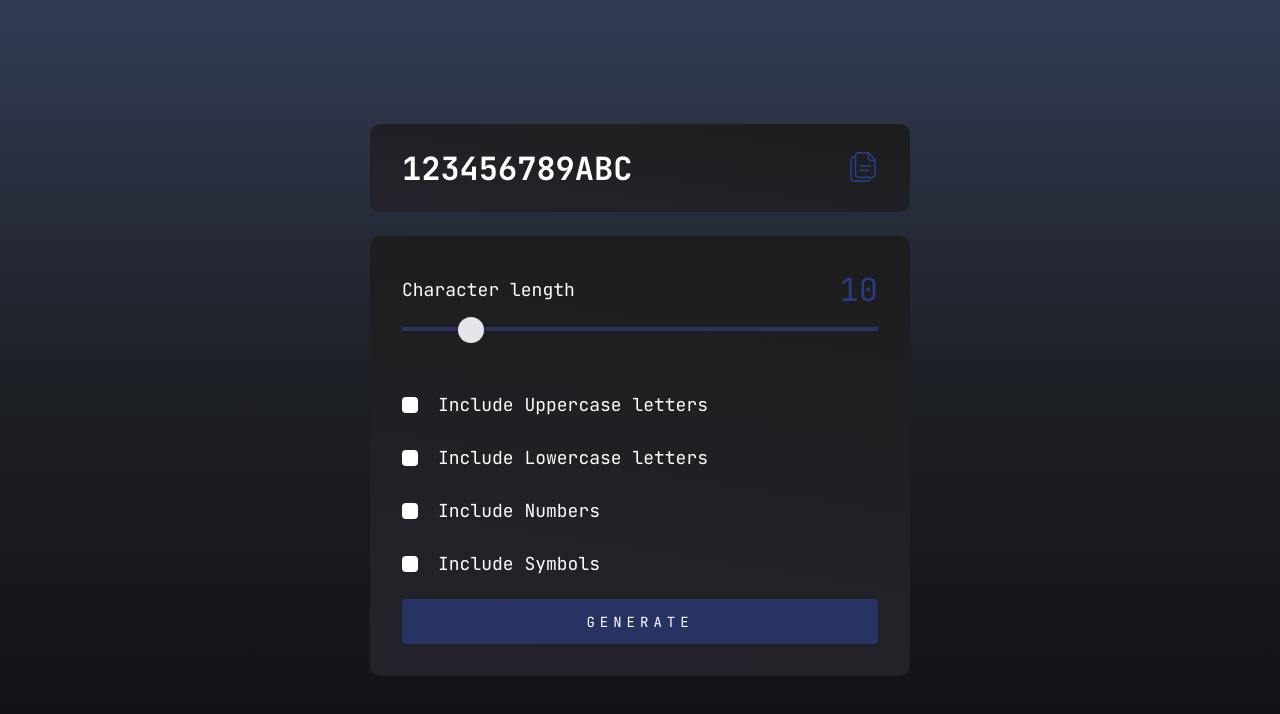
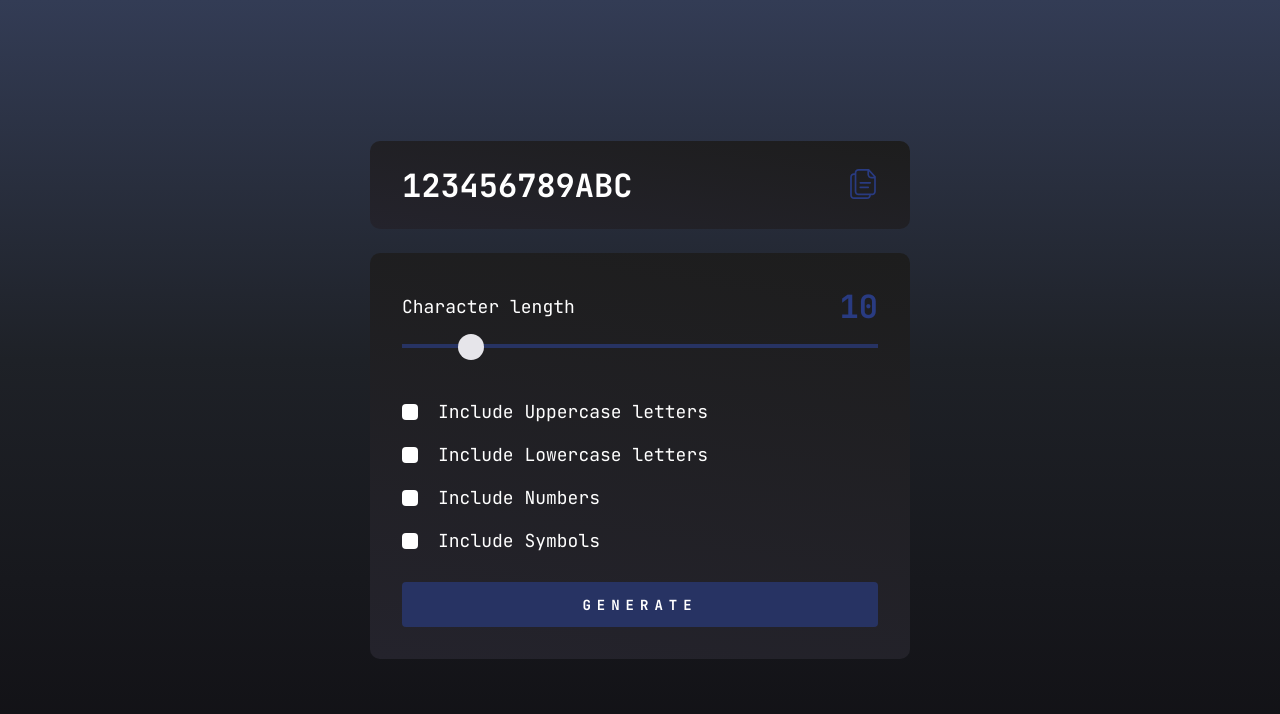
Before and after one commit to jessdebrito/small-exercises-html-css-js, a plain HTML site: page 03 - Password Generator/index.html in a window 1280 px wide. Drawn offline with Linux system fonts and the light colour scheme.

Commit message:
Update style.css

```diff
--- a/03 - Password Generator/style.css
+++ b/03 - Password Generator/style.css
@@ -71,8 +71,8 @@ body {
 
 .length {
     color: #293b81;
-
     font-size: 32px;
+    font-weight: 700;
 }
 
 .slider {
@@ -104,7 +104,7 @@ body {
     display: flex;
     gap: 20px;
     align-items: center;
-    margin-top: 30px;
+    margin-top: 20px;
 
 }
 
@@ -137,7 +137,8 @@ body {
     cursor: pointer;
     font-family: 'JetBrains Mono', monospace;
     font-size: 14px;
-    letter-spacing: 5px;
+    font-weight: 700;
+    letter-spacing: 6px;
     color: #fff;
-    margin-top: 24px;
+    margin-top: 30px;
 }
```
